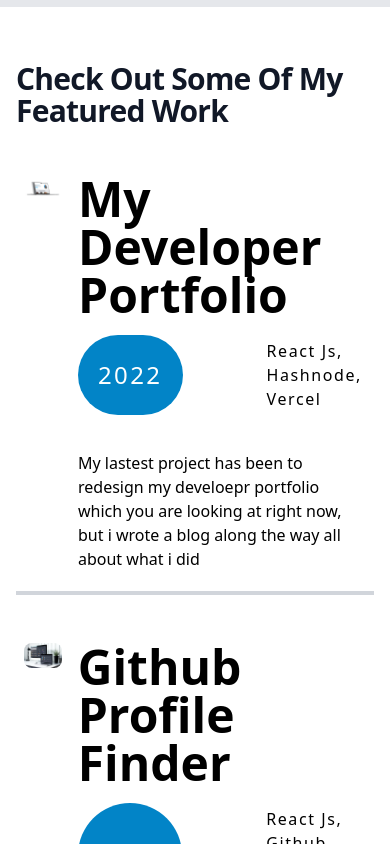
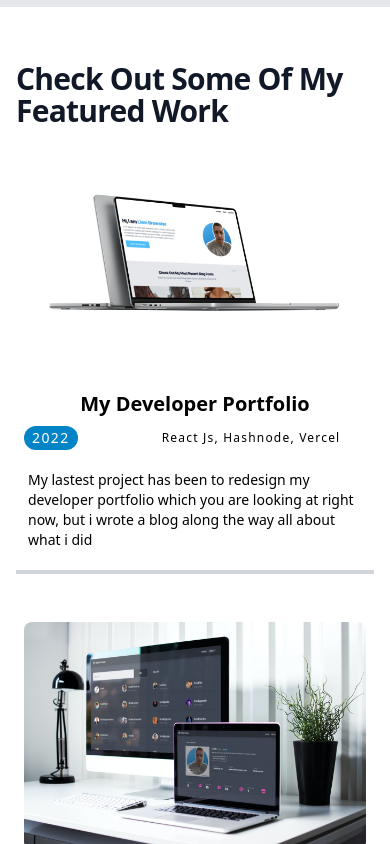
Before and after one commit to liambrewster/portfolio_site, a React (Create React App) app: page / in a window 390 px wide. Shown: the part 1820-2664 px from the top of the page. Built offline with nearby package versions, Linux system fonts and the light colour scheme.

Commit message:
style: make the featured work mobile responsive

```diff
--- a/src/components/layouts/FeaturedWork.jsx
+++ b/src/components/layouts/FeaturedWork.jsx
@@ -13,8 +13,8 @@ function FeaturedWork() {
       coverImage: DevPortfolio,
       year: '2022',
       tech:'React Js, Hashnode, Vercel',
-      description: 'My lastest project has been to redesign my develoepr portfolio which you are looking at right now, but i wrote a blog along the way all about what i did',
-      slug: 'https://liambrewster.co.uk',
+      description: 'My lastest project has been to redesign my developer portfolio which you are looking at right now, but i wrote a blog along the way all about what i did',
+      slug: 'https://liambrewster.com',
     },
     {
       id:2,
@@ -45,31 +45,28 @@ function FeaturedWork() {
             Check Out Some Of My Featured Work
           </p>
         </div>
-        <div className="mt-10">
+        <div className="md:mt-10">
           <dl className="space-y-10 md:space-y-0 md:grid md:grid-cols-1 md:gap-x-8 md:gap-y-10">
             {projects.map((project) => (
                 <div key={project.id} className=''>
-                  <div className='flex flex-row min-h-64 border-b-4 pb-3 border-gray-300'>
+                  <div className='flex flex-col md:flex-row min-h-64 border-b-4 pb-3 border-gray-300'>
                     {/* Left Image */}
-                    <div className="p-2 basis-1/2">
-                    <img src={project.coverImage} alt="Project cover image"className='rounded-lg' />
+                    <div className="p-2 md:basis-1/2">
+                    <img src={project.coverImage} alt="Project cover image" className='rounded-lg' />
                     </div>
 
                     {/* Right Text */}
                     <div className="p-2">
-                      <a href={project.slug}><h1 className='text-5xl font-bold mb-4'>{project.title}</h1></a>
+                      <a href={project.slug}><h1 className='text-center md:text-left text-xl md:text-5xl font-bold mb-2 md:mb-4'>{project.title}</h1></a>
                         <div className="flex flex-row">
 
-                        <button className="rounded-full bg-sky-600 text-white text-2xl px-5 tracking-widest mb-4">{project.year}</button>
-                        <p className=" text-1xl p-1 ml-20 tracking-widest mb-4">{project.tech}</p>
+                        <button className="rounded-full bg-sky-600 text-white text-sm md:text-2xl px-2 md:px-5 tracking-widest mb-4">{project.year}</button>
+                        <p className=" text-xs md:text-xl p-1 ml-20 tracking-widest mb-4">{project.tech}</p>
                         </div>
-                      <p className='mt-5'>{project.description}</p>
-                      {/* hidden item not on orignal design
-                      TODO - ADD buttons to code & live project */}
-                      {/* <div className="flex flex-row mt-2">
-                      <button className="tracking-widest flex flex-row items-center bg-sky-300 rounded-full text-white my-2 px-3 hover:bg-sky-600"><FaGithub size='35px'className='mr-1'/></button>
-                      <button className="tracking-widest flex flex-row items-center bg-sky-300 rounded-full text-white my-3 p-2 ml-2 hover:bg-sky-600"><FaExternalLinkAlt size='35px'className='mr-1'/> </button>
-                      </div> */}
+                      <p className='mt-1 ml-1 md:ml-0 md:mt-5 text-sm md:text-base'>{project.description}</p>
+
+                      {/* TODO - ADD buttons to code & live project  */}
+
 
                     </div>
                   </div>
```
